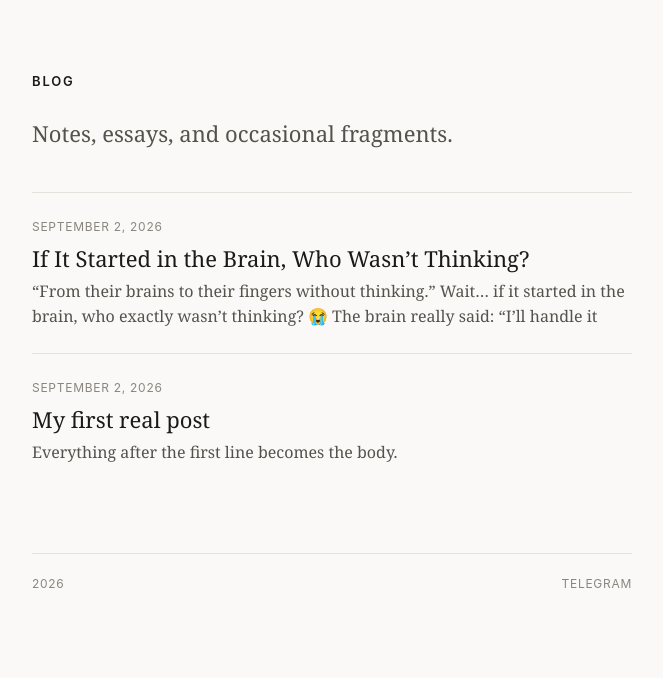
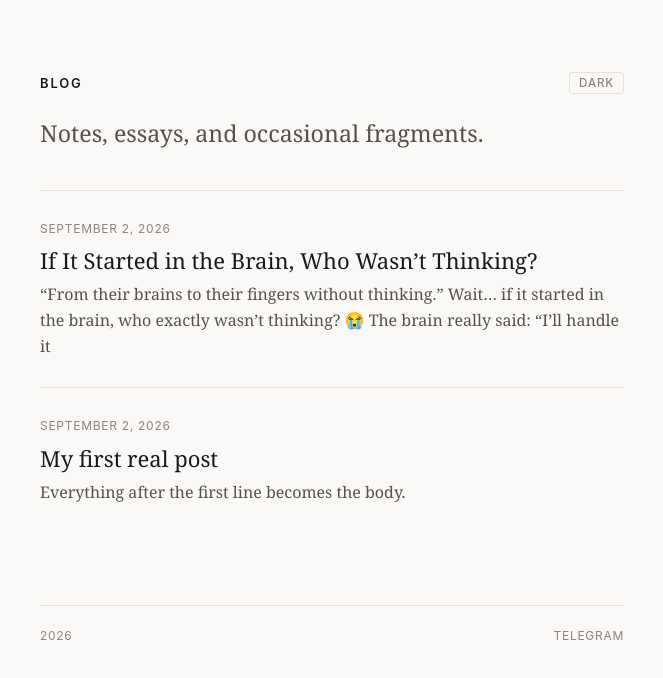
Before and after one commit to tanvir-cpp/blog, a plain HTML site: page site/index.html in a window 1280 px wide. Shown: the whole page, without its empty margins (308-971 px from the left). Drawn offline with Linux system fonts and the light colour scheme.

Commit message:
feat: implement static blog site foundation with theme toggle and dynamic post rendering

```diff
--- a/site/assets/js/main.js
+++ b/site/assets/js/main.js
@@ -1,4 +1,32 @@
 /* Shared rendering logic for index and post pages. */
+
+/* ————— theme toggle ————— */
+
+function initTheme() {
+  var current = document.documentElement.getAttribute('data-theme') || 'light';
+  updateThemeButton(current);
+
+  var btn = document.getElementById('theme-toggle');
+  if (btn) {
+    btn.onclick = function() {
+      var next = (document.documentElement.getAttribute('data-theme') === 'dark') ? 'light' : 'dark';
+      document.documentElement.setAttribute('data-theme', next);
+      localStorage.setItem('blog_theme', next);
+      updateThemeButton(next);
+    };
+  }
+}
+
+function updateThemeButton(theme) {
+  var btn = document.getElementById('theme-toggle');
+  if (btn) {
+    btn.textContent = theme === 'dark' ? 'Light' : 'Dark';
+  }
+}
+
+document.addEventListener('DOMContentLoaded', initTheme);
+
+/* ————— utilities ————— */
 
 function setStatus(msg) {
   var el = document.getElementById('status');
@@ -43,7 +71,8 @@ async function loadPost(slug) {
   return res.text();
 }
 
-/* Home page: list published posts, newest first. */
+/* ————— home page ————— */
+
 async function renderIndex() {
   var list = document.getElementById('post-list');
   try {
@@ -61,18 +90,16 @@ async function renderIndex() {
     list.innerHTML = '';
     posts.forEach(function (p) {
       var li = document.createElement('li');
+      var teaser = p.teaser || teaserOf(p.body || '');
       li.innerHTML =
         '<span class="meta"></span>' +
-        '<a class="title" href="post.html?slug=' + encodeURIComponent(p.slug) + '"></a>';
-      var teaser = p.teaser || teaserOf(p.body || '');
-      if (teaser) {
-        var teaserEl = document.createElement('p');
-        teaserEl.className = 'teaser';
-        teaserEl.textContent = teaser;
-        li.appendChild(teaserEl);
-      }
+        '<a class="title" href="post.html?slug=' + encodeURIComponent(p.slug) + '"></a>' +
+        (teaser ? '<p class="teaser"></p>' : '');
       li.querySelector('.meta').textContent = fmtDate(p.date);
       li.querySelector('a.title').textContent = p.title;
+      if (teaser) {
+        li.querySelector('.teaser').textContent = teaser;
+      }
       list.appendChild(li);
     });
     list.hidden = false;
@@ -81,7 +108,8 @@ async function renderIndex() {
   }
 }
 
-/* Post page: fetch and render a single post. */
+/* ————— post page ————— */
+
 async function renderPost(retryCount) {
   retryCount = retryCount || 0;
   var slug = new URLSearchParams(location.search).get('slug');
@@ -109,12 +137,12 @@ async function renderPost(retryCount) {
   } catch (e) {
     if (article) article.hidden = true;
     if (retryCount < 12) {
-      setStatus('Waiting for GitHub Pages to deploy… retrying automatically in 5s (' + (retryCount + 1) + '/12)');
+      setStatus('Waiting for GitHub Pages to deploy… retrying in 5s (' + (retryCount + 1) + '/12)');
       setTimeout(function () {
         renderPost(retryCount + 1);
       }, 5000);
     } else {
-      setStatus('This post could not be found. If you just published it, please give GitHub Pages another moment and refresh.');
+      setStatus('This post could not be found. (If you just published, please wait a minute and refresh.)');
     }
   }
 }
--- a/site/assets/style.css
+++ b/site/assets/style.css
@@ -1,15 +1,24 @@
-/* ————— base ————— */
+/* ————— base & palette ————— */
 
-:root {
+:root,
+:root[data-theme="light"] {
   --bg: #faf9f7;
   --ink: #1a1a1a;
   --ink-soft: #55524c;
   --ink-faint: #8a867e;
   --rule: #e5e2dc;
   --accent: #9a3b26;
-  --serif: Georgia, "Iowan Old Style", "Times New Roman", serif;
-  --sans: -apple-system, BlinkMacSystemFont, "Segoe UI", Helvetica, Arial, sans-serif;
-  --mono: ui-monospace, "SF Mono", Consolas, Menlo, monospace;
+  --code-bg: #f1efe9;
+}
+
+:root[data-theme="dark"] {
+  --bg: #141414;
+  --ink: #e8e6e3;
+  --ink-soft: #9c9993;
+  --ink-faint: #6e6b66;
+  --rule: #282725;
+  --accent: #d96348;
+  --code-bg: #1d1c1a;
 }
 
 * { box-sizing: border-box; }
@@ -20,9 +29,10 @@ body {
   margin: 0;
   background: var(--bg);
   color: var(--ink);
-  font-family: var(--serif);
-  font-size: 19px;
-  line-height: 1.65;
+  font-family: Georgia, "Iowan Old Style", "Times New Roman", serif;
+  font-size: 19.5px;
+  line-height: 1.7;
+  transition: background 0.15s ease, color 0.15s ease;
 }
 
 a {
@@ -30,38 +40,64 @@ a {
   text-decoration: underline;
   text-decoration-color: var(--rule);
   text-underline-offset: 3px;
+  transition: text-decoration-color 0.15s ease;
 }
 a:hover { text-decoration-color: var(--accent); }
 
 /* ————— layout ————— */
 
 .page {
-  max-width: 40rem;
+  max-width: 39rem;
   margin: 0 auto;
-  padding: 0 1.25rem 4rem;
+  padding: 0 1.25rem 5rem;
 }
 
 /* ————— masthead ————— */
 
-header.site {
-  padding: 4rem 0 2.5rem;
+header.site-header {
+  padding: 4.5rem 0 2.5rem;
 }
 
-header.site .wordmark {
-  font-family: var(--sans);
+.site-header-row {
+  display: flex;
+  align-items: center;
+  justify-content: space-between;
+}
+
+.wordmark {
+  font-family: -apple-system, BlinkMacSystemFont, "Segoe UI", Helvetica, Arial, sans-serif;
   font-size: 0.8125rem;
   font-weight: 600;
   letter-spacing: 0.14em;
   text-transform: uppercase;
   text-decoration: none;
 }
+.wordmark:hover { color: var(--accent); }
 
-header.site .wordmark:hover { color: var(--accent); }
+.theme-toggle {
+  background: none;
+  border: 1px solid var(--rule);
+  border-radius: 3px;
+  padding: 0.2rem 0.55rem;
+  font-family: -apple-system, BlinkMacSystemFont, "Segoe UI", Helvetica, Arial, sans-serif;
+  font-size: 0.72rem;
+  font-weight: 500;
+  letter-spacing: 0.08em;
+  text-transform: uppercase;
+  color: var(--ink-faint);
+  cursor: pointer;
+  transition: all 0.15s ease;
+}
+.theme-toggle:hover {
+  color: var(--ink);
+  border-color: var(--ink-faint);
+}
 
-header.site h1 {
-  font-size: 1.375rem;
+header.site-header h1 {
+  font-size: 1.45rem;
   font-weight: 400;
-  margin: 1.25rem 0 0;
+  line-height: 1.35;
+  margin: 1.5rem 0 0;
   color: var(--ink-soft);
 }
 
@@ -74,49 +110,42 @@ header.site h1 {
 }
 
 .post-list li {
-  padding: 1.5rem 0;
+  padding: 1.75rem 0;
   border-top: 1px solid var(--rule);
 }
 
 .post-list a.title {
   font-size: 1.375rem;
-  line-height: 1.3;
+  line-height: 1.35;
   text-decoration: none;
   display: block;
 }
 .post-list a.title:hover { color: var(--accent); }
 
 .post-list .teaser {
-  margin: 0.375rem 0 0;
+  margin: 0.4rem 0 0;
   color: var(--ink-soft);
   font-size: 1rem;
-  line-height: 1.55;
+  line-height: 1.6;
 }
 
 .meta {
-  font-family: var(--sans);
+  font-family: -apple-system, BlinkMacSystemFont, "Segoe UI", Helvetica, Arial, sans-serif;
   font-size: 0.75rem;
   letter-spacing: 0.06em;
   text-transform: uppercase;
   color: var(--ink-faint);
 }
 
-.post-list .meta { display: block; margin-bottom: 0.5rem; }
-
-.empty-note {
-  border-top: 1px solid var(--rule);
-  padding: 1.5rem 0;
-  color: var(--ink-soft);
-  font-style: italic;
-}
+.post-list .meta { display: block; margin-bottom: 0.45rem; }
 
 /* ————— single post ————— */
 
 article.post { padding: 3rem 0 0; }
 
 article.post h1.post-title {
-  font-size: 2rem;
-  line-height: 1.2;
+  font-size: 2.15rem;
+  line-height: 1.25;
   font-weight: 400;
   margin: 0.5rem 0 0.75rem;
 }
@@ -125,21 +154,25 @@ article.post .meta { display: block; margin-bottom: 2.5rem; }
 
 .back-link {
   display: inline-block;
-  margin-top: 3rem;
-  font-family: var(--sans);
+  margin-top: 3.5rem;
+  font-family: -apple-system, BlinkMacSystemFont, "Segoe UI", Helvetica, Arial, sans-serif;
   font-size: 0.8125rem;
   letter-spacing: 0.06em;
   text-transform: uppercase;
+  text-decoration: none;
+  color: var(--ink-faint);
 }
+.back-link:hover { color: var(--accent); }
 
 /* ————— prose (rendered markdown) ————— */
 
-.prose > * + * { margin-top: 1.15em; }
+.prose > * + * { margin-top: 1.25em; }
 
 .prose h2, .prose h3, .prose h4 {
   font-weight: 400;
   line-height: 1.3;
-  margin-top: 2em;
+  margin-top: 2.25em;
+  color: var(--ink);
 }
 .prose h2 { font-size: 1.5rem; }
 .prose h3 { font-size: 1.25rem; }
@@ -160,18 +193,19 @@ article.post .meta { display: block; margin-bottom: 2.5rem; }
 }
 
 .prose pre {
-  background: #f1efe9;
+  background: var(--code-bg);
   padding: 1em 1.25em;
   overflow-x: auto;
   font-size: 0.85em;
   line-height: 1.5;
+  border-radius: 2px;
 }
 
 .prose code {
-  font-family: var(--mono);
+  font-family: ui-monospace, "SF Mono", Consolas, Menlo, monospace;
   font-size: 0.85em;
-  background: #f1efe9;
-  padding: 0.1em 0.3em;
+  background: var(--code-bg);
+  padding: 0.1em 0.35em;
   border-radius: 2px;
 }
 
@@ -183,15 +217,13 @@ article.post .meta { display: block; margin-bottom: 2.5rem; }
   margin: 2.5em 0;
 }
 
-.prose figcaption { color: var(--ink-faint); font-size: 0.875rem; }
-
 /* ————— footer ————— */
 
-footer.site {
-  margin-top: 4rem;
+footer.site-footer {
+  margin-top: 4.5rem;
   padding-top: 1.25rem;
   border-top: 1px solid var(--rule);
-  font-family: var(--sans);
+  font-family: -apple-system, BlinkMacSystemFont, "Segoe UI", Helvetica, Arial, sans-serif;
   font-size: 0.75rem;
   letter-spacing: 0.06em;
   text-transform: uppercase;
@@ -201,10 +233,10 @@ footer.site {
   gap: 1rem;
 }
 
-footer.site a { text-decoration: none; }
-footer.site a:hover { color: var(--accent); }
+footer.site-footer a { text-decoration: none; }
+footer.site-footer a:hover { color: var(--accent); }
 
-/* ————— loading / error ————— */
+/* ————— status ————— */
 
 .status {
   border-top: 1px solid var(--rule);
@@ -214,7 +246,7 @@ footer.site a:hover { color: var(--accent); }
 }
 
 @media (max-width: 480px) {
-  body { font-size: 17.5px; }
-  header.site { padding: 3rem 0 2rem; }
-  article.post h1.post-title { font-size: 1.625rem; }
+  body { font-size: 18px; }
+  header.site-header { padding: 3rem 0 2rem; }
+  article.post h1.post-title { font-size: 1.75rem; }
 }
--- a/site/index.html
+++ b/site/index.html
@@ -6,11 +6,22 @@
   <title>Blog</title>
   <meta name="description" content="A quiet place for writing.">
   <link rel="stylesheet" href="assets/style.css">
+  <script>
+    (function() {
+      var saved = localStorage.getItem('blog_theme');
+      var prefersDark = window.matchMedia && window.matchMedia('(prefers-color-scheme: dark)').matches;
+      var theme = saved || (prefersDark ? 'dark' : 'light');
+      document.documentElement.setAttribute('data-theme', theme);
+    })();
+  </script>
 </head>
 <body>
   <div class="page">
-    <header class="site">
-      <a class="wordmark" href="./">Blog</a>
+    <header class="site-header">
+      <div class="site-header-row">
+        <a class="wordmark" href="./">Blog</a>
+        <button type="button" id="theme-toggle" class="theme-toggle" aria-label="Toggle theme">Dark</button>
+      </div>
       <h1>Notes, essays, and occasional fragments.</h1>
     </header>
 
@@ -19,7 +30,7 @@
       <p class="status" id="status">Loading…</p>
     </main>
 
-    <footer class="site">
+    <footer class="site-footer">
       <span id="footer-year"></span>
       <a href="https://telegram.org" rel="me">Telegram</a>
     </footer>
```
Also changed, not shown: site/post.html (+18 -4 lines).
